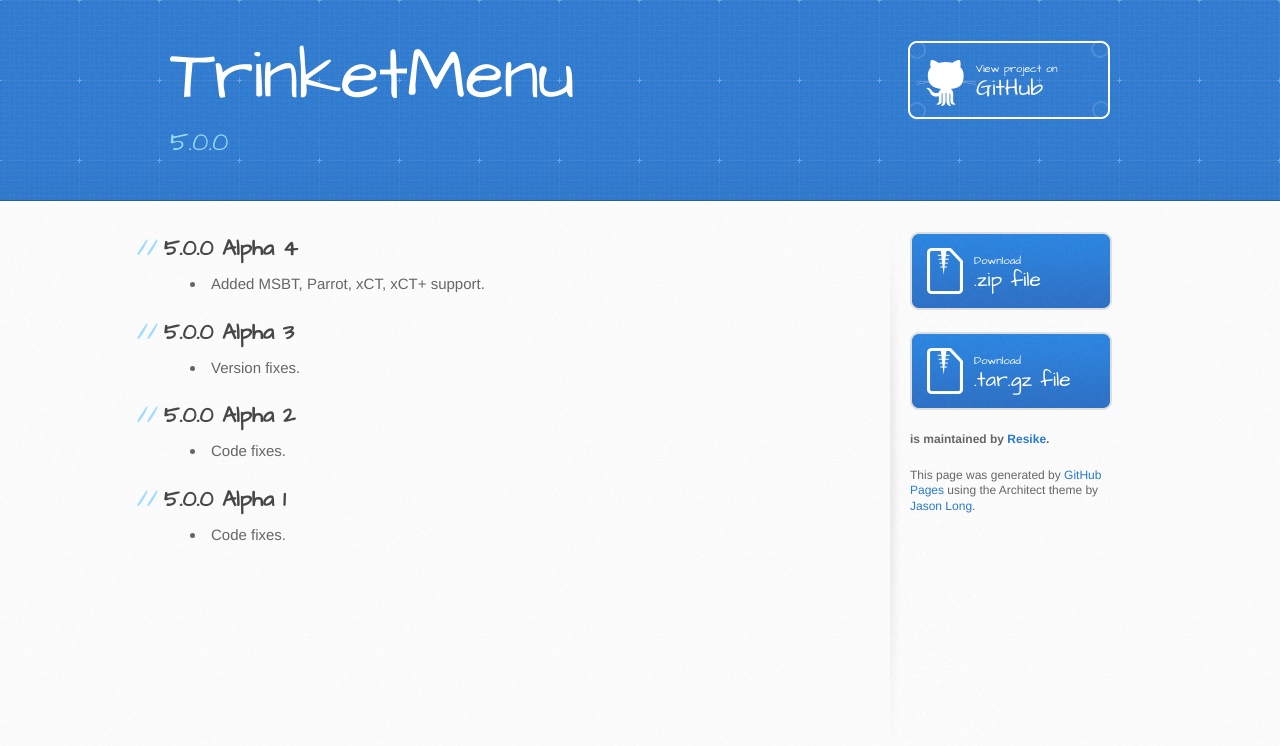
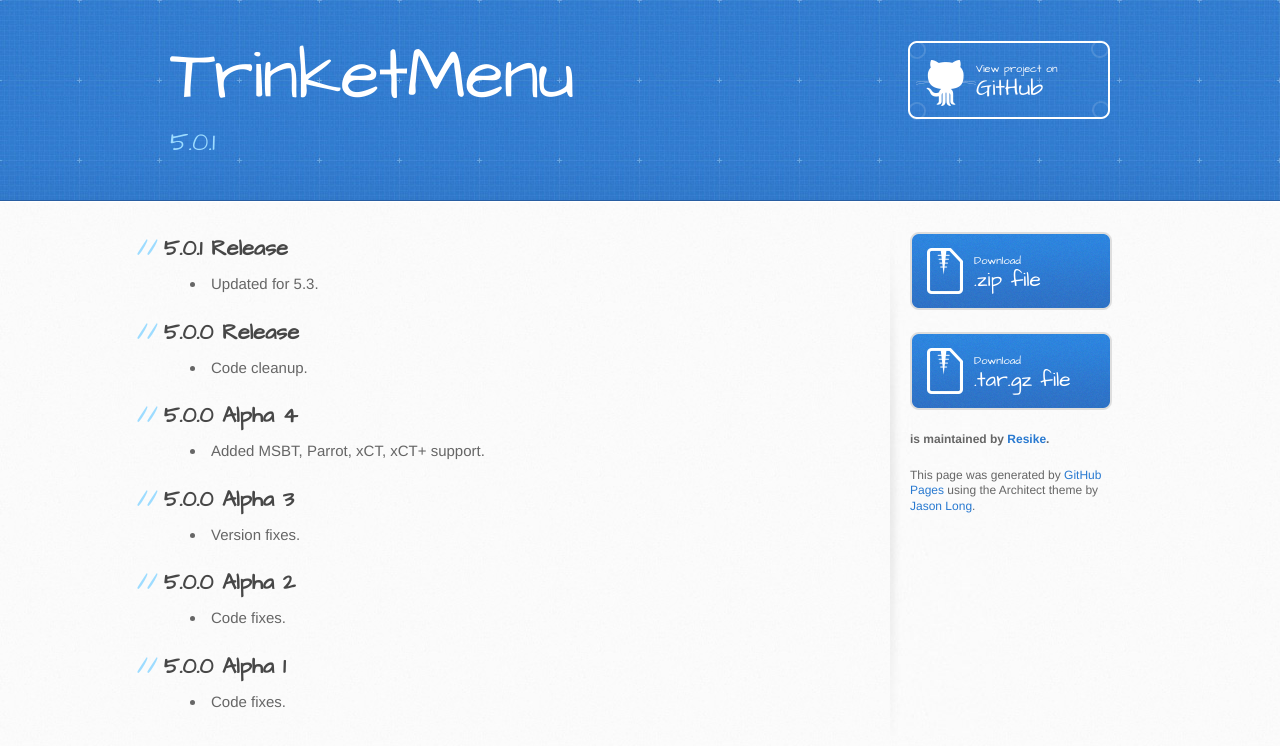
Before and after one commit to Resike/TrinketMenu, a plain HTML site: page index.html in a window 1280 px wide. Drawn offline with Linux system fonts and the light colour scheme.

```diff
--- a/index.html
+++ b/index.html
@@ -20,7 +20,7 @@
     <header>
       <div class="inner">
         <h1>TrinketMenu</h1>
-        <h2>5.0.0</h2>
+        <h2>5.0.1</h2>
         <a href="https://github.com/Resike/TrinketMenu" class="button"><small>View project on</small>GitHub</a>
       </div>
     </header>
@@ -28,7 +28,15 @@
     <div id="content-wrapper">
       <div class="inner clearfix">
         <section id="main-content">
-          <h2>5.0.0 Alpha 4</h2>
+          <h2>5.0.1 Release</h2>
+
+<ul>
+<li>Updated for 5.3.</li>
+</ul><h2>5.0.0 Release</h2>
+
+<ul>
+<li>Code cleanup.</li>
+</ul><h2>5.0.0 Alpha 4</h2>
 
 <ul>
 <li>Added MSBT, Parrot, xCT, xCT+ support.</li>
--- a/params.json
+++ b/params.json
@@ -1 +1 @@
-{"name":"TrinketMenu","tagline":"5.0.0","body":"## 5.0.0 Alpha 4\r\n- Added MSBT, Parrot, xCT, xCT+ support.\r\n\r\n## 5.0.0 Alpha 3\r\n- Version fixes.\r\n\r\n## 5.0.0 Alpha 2\r\n- Code fixes.\r\n\r\n## 5.0.0 Alpha 1\r\n- Code fixes.","google":"","note":"Don't delete this file! It's used internally to help with page regeneration."}
+{"name":"TrinketMenu","tagline":"5.0.1","body":"## 5.0.1 Release\r\n- Updated for 5.3.\r\n\r\n## 5.0.0 Release\r\n- Code cleanup.\r\n\r\n## 5.0.0 Alpha 4\r\n- Added MSBT, Parrot, xCT, xCT+ support.\r\n\r\n## 5.0.0 Alpha 3\r\n- Version fixes.\r\n\r\n## 5.0.0 Alpha 2\r\n- Code fixes.\r\n\r\n## 5.0.0 Alpha 1\r\n- Code fixes.","google":"","note":"Don't delete this file! It's used internally to help with page regeneration."}
```
